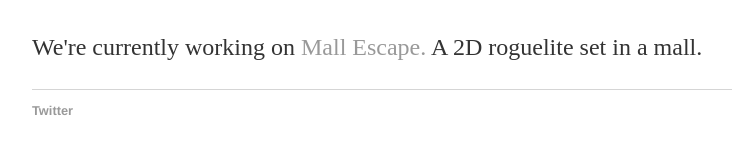
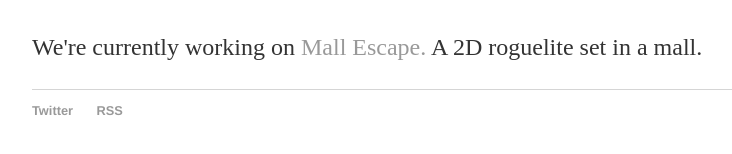
Before and after one commit to zeknurn/zeknurn.github.io, a Jekyll site: the page built from index.html, in a window 1280 px wide. Shown: the part 386-540 px from the top of the page, without its empty margins (160-892 px from the left). Built offline with Jekyll 4.4.1, drawn with Linux system fonts in a browser that asks for light colours.

Commit message:
Update default.html

```diff
--- a/_layouts/default.html
+++ b/_layouts/default.html
@@ -21,7 +21,9 @@
 			</div><!-- /.container -->
 			<footer>
 	    		<ul>
-        		  <li><a href=http://twitter.com/armchairdevs>Twitter</a></li>
-				</ul>
+        		  	<li><a href=http://twitter.com/armchairdevs>Twitter</a></li>
+				<li><a href=http://armchairdevelopers.me/mallescape/atom.xml>RSS</a></li>
+
+			</ul>
 			</footer>
 		</body>
```
